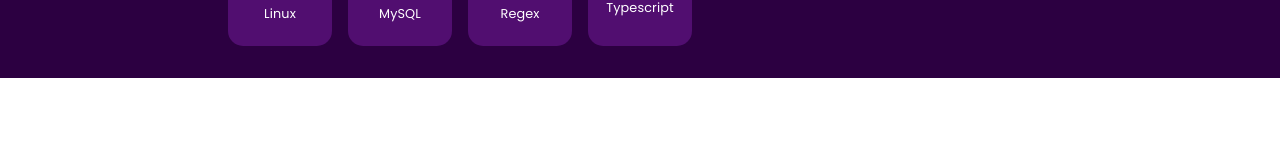
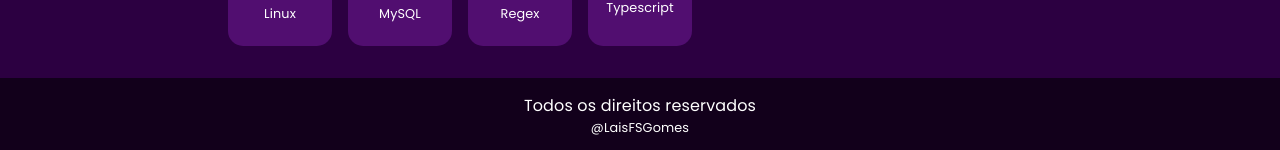
Before and after one commit to LaisFSGomes/meu-portfolio, a React (Create React App) app: page / in a window 1280 px wide. Shown: the part 940-1090 px from the top of the page. Before the commit the page ends 1018 px from the top, so only its background shows below. Built offline with nearby package versions, Linux system fonts and the light colour scheme.

Commit message:
chore: footer feito

```diff
--- a/src/App.tsx
+++ b/src/App.tsx
@@ -1,5 +1,5 @@
 import React from 'react';
-import { About, AppBar, Header, Skills } from './components';
+import { About, AppBar, Footer, Header, Skills } from './components';
 
 export const App: React.FC = () => {
   return (
@@ -8,6 +8,7 @@
       <Header />
       <About />
       <Skills />
+      <Footer />
     </React.Fragment>
   );
 };
--- /dev/null
+++ b/src/components/Footer/Footer.styles.ts
@@ -0,0 +1,22 @@
+import { styled } from "@mui/system";
+import { Box, Typography } from "@mui/material";
+
+export const FooterWrapper = styled(Box)({
+  background: "#12001B",
+  display: "flex",
+  flexDirection: "column",
+  justifyContent: "center",
+  alignItems: "center",
+  height: "75px",
+});
+
+export const FooterTitle = styled(Typography)({
+  color: "#FFFFFF",
+  fontFamily: "Poppins, sans-serif",
+  fontSize: "1em",
+});
+export const FooterGit = styled(Typography)({
+  color: "#FFFFFF",
+  fontFamily: "Poppins, sans-serif",
+  fontSize: "0.8em",
+});
--- /dev/null
+++ b/src/components/Footer/Footer.tsx
@@ -0,0 +1,15 @@
+import React from "react";
+import { FooterWrapper, FooterGit, FooterTitle } from "./Footer.styles";
+
+export const Footer: React.FC = () => {
+    return (
+        <FooterWrapper>
+            <FooterTitle>
+                Todos os direitos reservados
+            </FooterTitle>
+            <FooterGit>
+                @LaisFSGomes
+            </FooterGit>
+        </FooterWrapper>
+    );
+};
--- /dev/null
+++ b/src/components/Footer/index.ts
@@ -0,0 +1 @@
+export { Footer } from "./Footer";
--- a/src/components/index.ts
+++ b/src/components/index.ts
@@ -5,3 +5,4 @@
 export { Skills } from "./Skills";
 export { SkillCard } from "./SkillCard";
 export { Title } from "./Title";
+export { Footer } from "./Footer";
```
